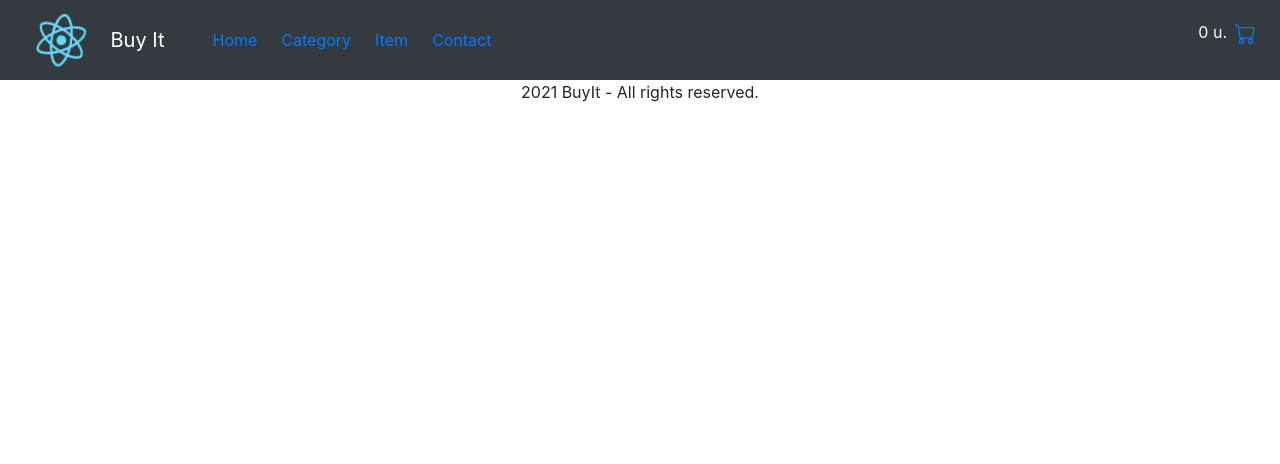
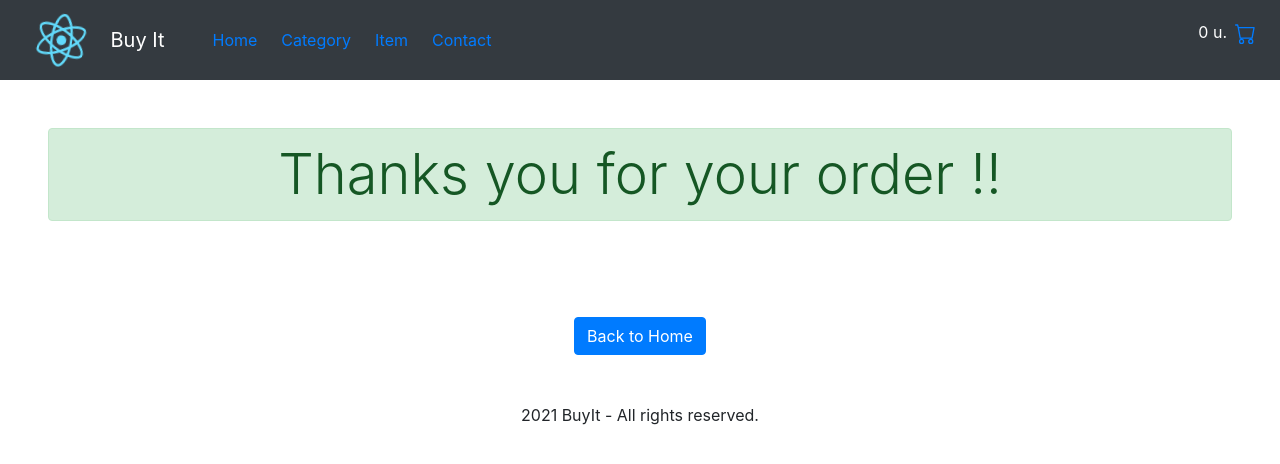
Before and after one commit to andresgerz/BuyItGerzenstein, a React (Create React App) app: page /finished in a window 1280 px wide. Shown: the top 464 px of the page. Built offline with nearby package versions, Linux system fonts and the light colour scheme.

Commit message:
I finished first etage.

```diff
--- a/src/App.js
+++ b/src/App.js
@@ -7,6 +7,7 @@ import ItemDetailContainer from './containers/ItemDetailContainer';
 import Cart from './pages/Cart';
 import { CartContextProvider } from './context/CartContext';
 import Footer from './components/Footer';
+import Finished from './pages/Finished';
 
 //import getProducts from './services/getProducts';
 
@@ -38,6 +39,9 @@ function App() {
           <Route exact path="/cart">
             <Cart />
           </Route>
+          <Route exact path="/finished">
+            <Finished />
+          </Route>
         </Switch>
 
         <Footer />
--- a/src/components/CartWidget.js
+++ b/src/components/CartWidget.js
@@ -45,7 +45,7 @@ export default function CartWidget() {
   }
 
   useEffect(() => {
-    console.log("OrderCollection");
+
     getAllOrders()
     .then(data => console.log(data));
 
--- a/src/components/Item.js
+++ b/src/components/Item.js
@@ -2,7 +2,6 @@ import React from 'react'
 import { Card } from 'react-bootstrap';
 import { Link } from 'react-router-dom';
 import ItemCount from '../components/ItemCount';
-import { FinishBuy } from './ItemDetail';
 
 export default function Item({info}) {
 
--- /dev/null
+++ b/src/pages/Finished.js
@@ -0,0 +1,12 @@
+import { Link } from 'react-router-dom';
+
+const Finished = () => {
+    return (
+        <div>
+            <div className="display-4 alert alert-success m-5">Thanks you for your order !!</div>
+            <Link className="btn btn-primary m-5" to={'/'} >Back to Home</Link>
+        </div>
+    );
+}
+
+export default Finished;
```
Also changed, not shown: src/pages/Cart.js (line endings or trailing spaces).
